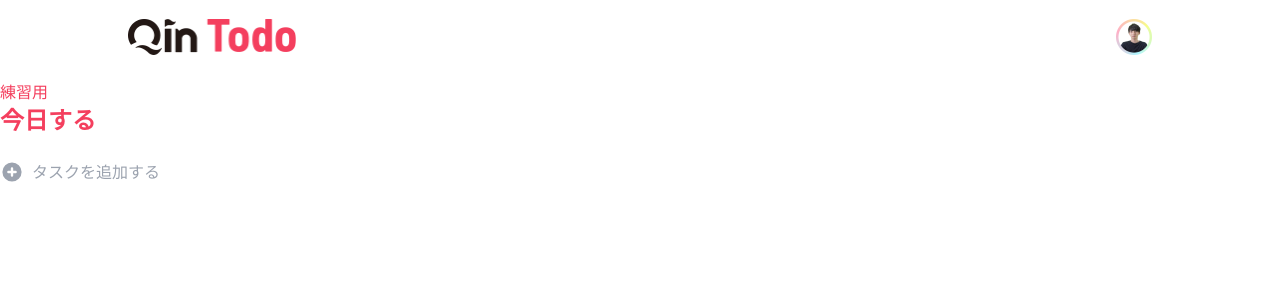
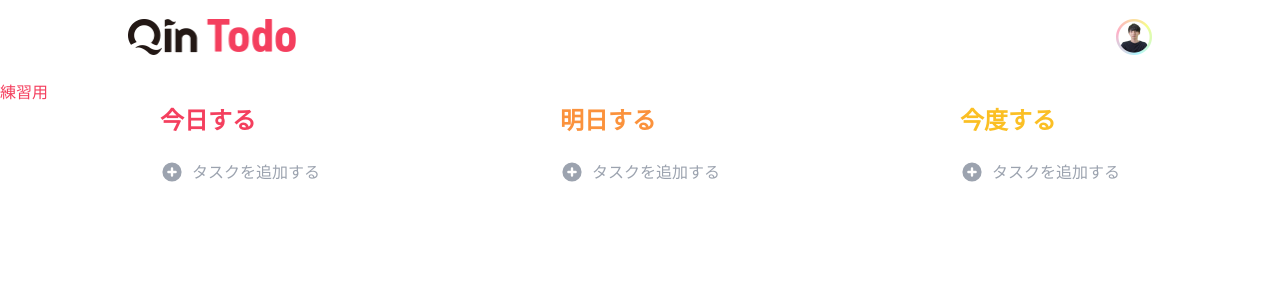
Before and after one commit to qin-todo-team-i/qin-todo-team-i, a Next.js app: page / in a window 1280 px wide. Shown: the top 300 px of the page. Built offline with nearby package versions, Linux system fonts and the light colour scheme.

Commit message:
テスト用ブランチ

```diff
--- a/src/components/TodaysToDo.jsx
+++ b/src/components/TodaysToDo.jsx
@@ -23,7 +23,8 @@ const Button = ({ children, type, onClick, className }) => (
   </button>
 );
 
-export const TodaysToDo = () => {
+export const TodaysToDo = (props) => {
+  const { children, style } = props;
   // react-hook-formを使ったフォームバリデーション
   const { handleSubmit, register, reset } = useForm();
 
@@ -180,7 +181,7 @@ export const TodaysToDo = () => {
 
   return (
     <div className="max-w-md">
-      <h1 className="text-primary font-bold text-2xl">今日する</h1>
+      <h1 className="font-bold text-2xl">{children}</h1>
 
       {/* タスク編集 or タスク表示 */}
       <div className="mt-6 space-y-2">
--- a/src/pages/index.jsx
+++ b/src/pages/index.jsx
@@ -4,11 +4,23 @@ import { Layout } from "src/layouts/Layout";
 
 export default function Home() {
   return (
-    <Layout>
-      <div>
+    <>
+      <Layout>
         <h1 className="text-primary">練習用</h1>
-        <TodaysToDo />
-      </div>
-    </Layout>
+        <div className="flex justify-between mx-40">
+          <TodaysToDo>
+            <h1 className="text-primary">今日する</h1>
+          </TodaysToDo>
+
+          <TodaysToDo>
+            <h1 className="text-secondary">明日する</h1>
+          </TodaysToDo>
+
+          <TodaysToDo>
+            <h1 className="text-tertiary">今度する</h1>
+          </TodaysToDo>
+        </div>
+      </Layout>
+    </>
   );
 }
```
